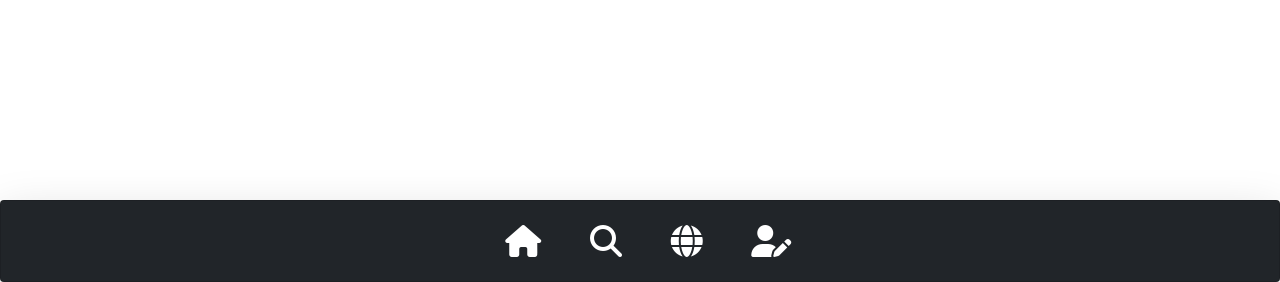
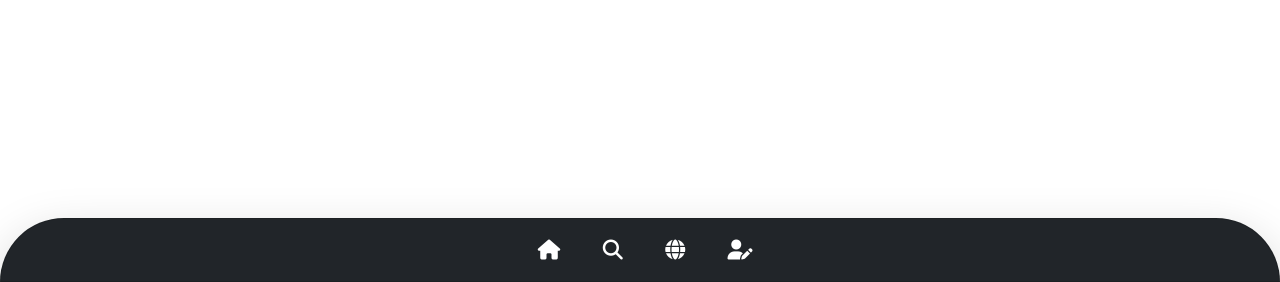
Before and after one commit to alenwenish/saveehub, a PHP site: page /saveehub/friends.php in a window 1280 px wide. Shown: the part 518-800 px from the top of the page. Run offline with PHP 8.4, Linux system fonts and the light colour scheme; the visitor is signed in with stand-in values (Sample User, id 1); data that the repository does not hold is empty; some libraries are stand-ins or nearby versions.

Commit message:
Footer page changes

```diff
--- a/footer.php
+++ b/footer.php
@@ -1,8 +1,13 @@
+<style>
+  #footer{
+    border-radius : 150px 150px 0px 0px;
+  }
+</style>
+
 <div class="mt-5">
-  <nav class="card navbar navbar-expand-navbar-inverse shadow-lg bg-dark navbar-dark fixed-bottom">
+  <nav class="card navbar navbar-expand-navbar-inverse shadow-lg bg-dark navbar-dark fixed-bottom" id="footer">
 
-
-    <ul class="nav justify-content-center mx-auto   fs-2">
+    <ul class="nav justify-content-center mx-auto fs-5">
       <li class="nav-item ">
         <a class="nav-link text-white " href="home.php"> &nbsp; <i class="fa-solid fa-home"></i></a>
       </li>
```
